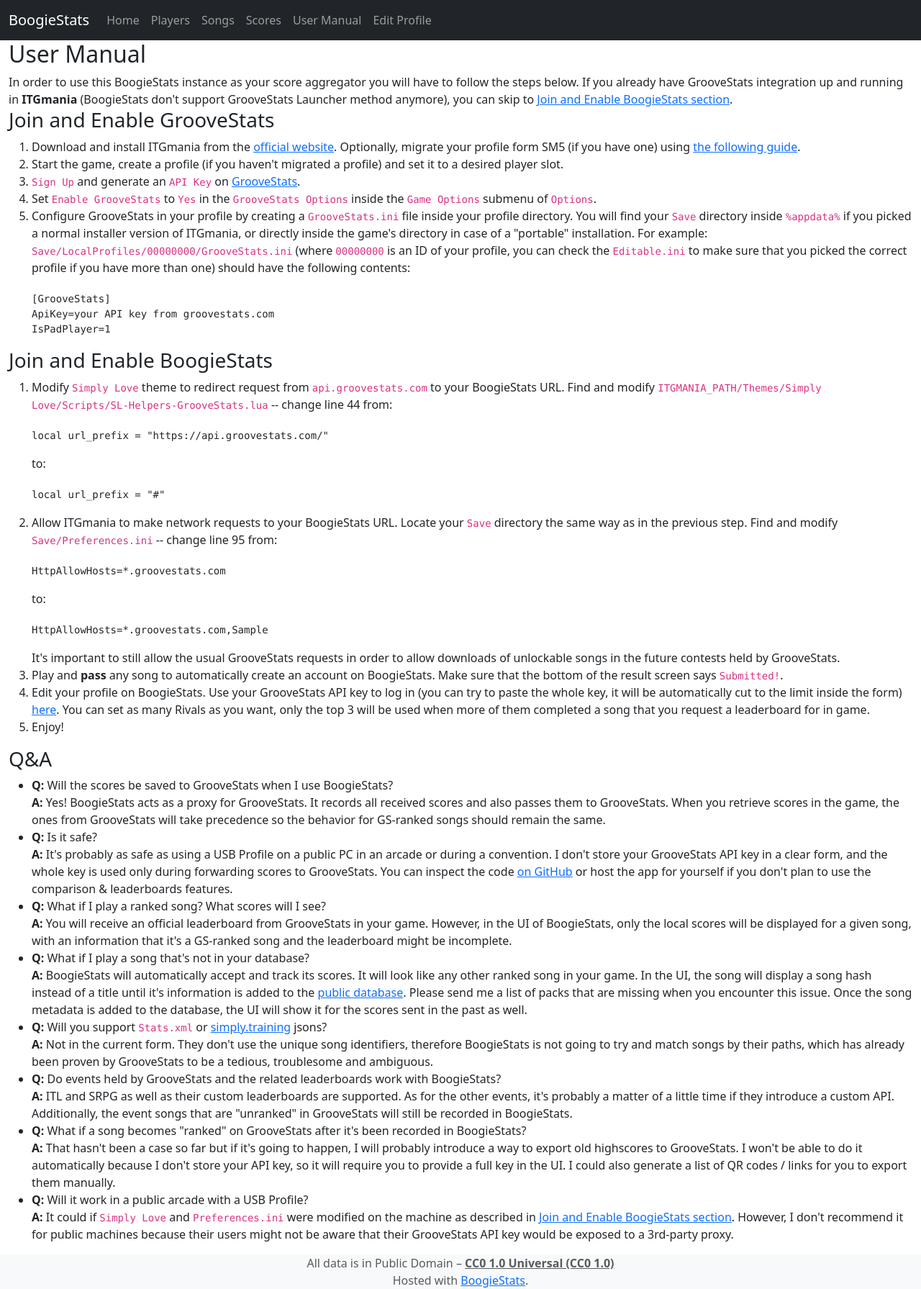
After one commit to florczakraf/boogie-stats, a Django app: template boogiestats/templates/boogie_ui/manual.html in a window 1280 px wide. The commit adds this page. Shown: the whole page at 72% size. Run offline with Django 3.2, Linux system fonts and the light colour scheme; the template is opened without the code that fills it: most values are stand-ins (such as "Sample title", 1, 10 or a date in 2020); some libraries are stand-ins or nearby versions.

Commit message:
Add manual page

```diff
--- a/boogiestats/boogie_ui/urls.py
+++ b/boogiestats/boogie_ui/urls.py
@@ -22,4 +22,5 @@ urlpatterns = [
     path("edit/", views.EditPlayerView.as_view(), name="edit"),
     path("login/", views.login_user, name="login"),
     path("logout/", views.logout_user, name="logout"),
+    path("manual/", views.user_manual, name="manual"),
 ]
--- a/boogiestats/templates/boogie_ui/header.html
+++ b/boogiestats/templates/boogie_ui/header.html
@@ -35,6 +35,9 @@
                     <a class="nav-link" href="{% url "scores" %}">Scores</a>
                 </li>
                 <li class="nav-item">
+                    <a class="nav-link" href="{% url "manual" %}">User Manual</a>
+                </li>
+                <li class="nav-item">
                     <a class="nav-link" href="{% url "edit" %}">Edit Profile</a>
                 </li>
                 {% if user.is_authenticated %}
--- /dev/null
+++ b/boogiestats/templates/boogie_ui/manual.html
@@ -0,0 +1,121 @@
+{% extends "boogie_ui/root.html" %}
+{% block title %}
+    User Manual
+{% endblock title %}
+{% block content %}
+    <h2>User Manual</h2>
+    In order to use this BoogieStats instance as your score aggregator you will have to follow the steps below.
+    If you already have GrooveStats integration up and running in <b>ITGmania</b> (BoogieStats don't support GrooveStats Launcher method anymore), you can skip to <a href="#join-and-enable-boogiestats">Join and Enable BoogieStats section</a>.
+    <h3 id="join-and-enable-groovestats">Join and Enable GrooveStats</h3>
+    <ol>
+        <li>
+            Download and install ITGmania from the <a href="https://www.itgmania.com/" target="_blank">official website</a>.
+            Optionally, migrate your profile form SM5 (if you have one) using <a href="https://github.com/itgmania/itgmania/blob/release/Docs/Userdocs/sm5_migration.md"
+    target="_blank">the following guide</a>.
+        </li>
+        <li>Start the game, create a profile (if you haven't migrated a profile) and set it to a desired player slot.</li>
+        <li>
+            <code>Sign Up</code> and generate an <code>API Key</code> on <a href="https://groovestats.com/" target="_blank">GrooveStats</a>.
+        </li>
+        <li>
+            Set <code>Enable GrooveStats</code> to <code>Yes</code> in the <code>GrooveStats Options</code> inside the <code>Game Options</code> submenu of <code>Options</code>.
+        </li>
+        <li>
+            Configure GrooveStats in your profile by creating a <code>GrooveStats.ini</code> file inside your profile directory.
+            You will find your <code>Save</code> directory inside <code>%appdata%</code> if you picked a normal installer version of ITGmania,
+            or directly inside the game's directory in case of a "portable" installation.
+            For example: <code>Save/LocalProfiles/00000000/GrooveStats.ini</code> (where <code>00000000</code> is an ID of your profile, you can check the <code>Editable.ini</code> to make sure that you picked the correct profile if you have more than one) should have the following contents:
+            <pre>
+<code>
+[GrooveStats]
+ApiKey=your API key from groovestats.com
+IsPadPlayer=1
+</code></pre>
+        </li>
+    </ol>
+    <h3 id="join-and-enable-boogiestats">Join and Enable BoogieStats</h3>
+    <ol>
+        <li>
+            Modify <code>Simply Love</code> theme to redirect request from <code>api.groovestats.com</code> to your BoogieStats URL.
+            Find and modify <code>ITGMANIA_PATH/Themes/Simply Love/Scripts/SL-Helpers-GrooveStats.lua</code> -- change line 44 from:
+            <pre><code>
+local url_prefix = "https://api.groovestats.com/"
+</code></pre>
+            to:
+            <pre><code>
+local url_prefix = "{{ boogiestats_url_prefix }}"
+</code></pre>
+        </li>
+        <li>
+            Allow ITGmania to make network requests to your BoogieStats URL.
+            Locate your <code>Save</code> directory the same way as in the previous step.
+            Find and modify <code>Save/Preferences.ini</code> -- change line 95 from:
+            <pre><code>
+HttpAllowHosts=*.groovestats.com
+</code></pre>
+            to:
+            <pre><code>
+HttpAllowHosts=*.groovestats.com,{{ boogiestats_allow_host }}
+</code></pre>
+            It's important to still allow the usual GrooveStats requests in order to allow downloads of unlockable songs in the
+            future contests held by GrooveStats.
+        </li>
+        <li>
+            Play and <b>pass</b> any song to automatically create an account on BoogieStats. Make sure that the bottom of the result screen says <code>Submitted!</code>.
+        </li>
+        <li>
+            Edit your profile on BoogieStats.
+            Use your GrooveStats API key to log in (you can try to paste the whole key, it will be automatically cut to the limit
+            inside the form) <a href="{% url "edit" %}" target="_blank">here</a>. You can set as many Rivals as you want, only the top 3 will be used when more of them completed
+            a song that you request a leaderboard for in game.
+        </li>
+        <li>Enjoy!</li>
+    </ol>
+    <h3 id="qna">Q&A</h3>
+    <ul>
+        <li>
+            <b>Q:</b> Will the scores be saved to GrooveStats when I use BoogieStats?
+            <br/>
+            <b>A:</b> Yes! BoogieStats acts as a proxy for GrooveStats.
+            It records all received scores and also passes them to GrooveStats.
+            When you retrieve scores in the game, the ones from GrooveStats will take precedence so the behavior for GS-ranked songs should remain the same.
+        </li>
+        <li>
+            <b>Q:</b> Is it safe?
+            <br/>
+            <b>A:</b> It's probably as safe as using a USB Profile on a public PC in an arcade or during a convention. I don't store your GrooveStats API key in a clear form, and the whole key is used only during forwarding scores to GrooveStats. You can inspect the code <a href="https://github.com/florczakraf/boogie-stats" target="_blank">on GitHub</a> or host the app for yourself if you don't plan to use the comparison & leaderboards features.
+        </li>
+        <li>
+            <b>Q:</b> What if I play a ranked song? What scores will I see?
+            <br/>
+            <b>A:</b> You will receive an official leaderboard from GrooveStats in your game.
+            However, in the UI of BoogieStats, only the local scores will be displayed for a given song, with an information that it's a GS-ranked song and the leaderboard might be incomplete.
+        </li>
+        <li>
+            <b>Q:</b> What if I play a song that's not in your database?
+            <br/>
+            <b>A:</b> BoogieStats will automatically accept and track its scores. It will look like any other ranked song in your game. In the UI, the song will display a song hash instead of a title until it's information is added to the <a href="https://github.com/florczakraf/stepmania-chart-db"
+    target="_blank">public database</a>. Please send me a list of packs that are missing when you encounter this issue. Once the song metadata is added to the database, the UI will show it for the scores sent in the past as well.
+        </li>
+        <li>
+            <b>Q:</b> Will you support <code>Stats.xml</code> or <a href="https://simply.training" target="_blank">simply.training</a> jsons?
+            <br/>
+            <b>A:</b>  Not in the current form. They don't use the unique song identifiers, therefore BoogieStats is not going to try and match songs by their paths, which has already been proven by GrooveStats to be a tedious, troublesome and ambiguous.
+        </li>
+        <li>
+            <b>Q:</b> Do events held by GrooveStats and the related leaderboards work with BoogieStats?
+            <br/>
+            <b>A:</b> ITL and SRPG as well as their custom leaderboards are supported. As for the other events, it's probably a matter of a little time if they introduce a custom API. Additionally, the event songs that are "unranked" in GrooveStats will still be recorded in BoogieStats.
+        </li>
+        <li>
+            <b>Q:</b> What if a song becomes "ranked" on GrooveStats after it's been recorded in BoogieStats?
+            <br/>
+            <b>A:</b> That hasn't been a case so far but if it's going to happen, I will probably introduce a way to export old highscores to GrooveStats. I won't be able to do it automatically because I don't store your API key, so it will require you to provide a full key in the UI. I could also generate a list of QR codes / links for you to export them manually.
+        </li>
+        <li>
+            <b>Q:</b> Will it work in a public arcade with a USB Profile?
+            <br/>
+            <b>A:</b> It could if <code>Simply Love</code> and <code>Preferences.ini</code> were modified on the machine as described in <a href="#join-and-enable-boogiestats">Join and Enable BoogieStats section</a>. However, I don't recommend it for public machines because their users might not be aware that their GrooveStats API key would be exposed to a 3rd-party proxy.
+        </li>
+    </ul>
+{% endblock content %}
```
Also changed, not shown: boogiestats/boogie_ui/views.py (+12 -0 lines), docs/user_manual.md (deleted, +0 -79 lines), README.md.
